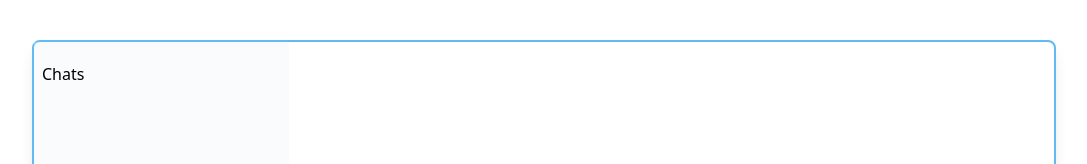
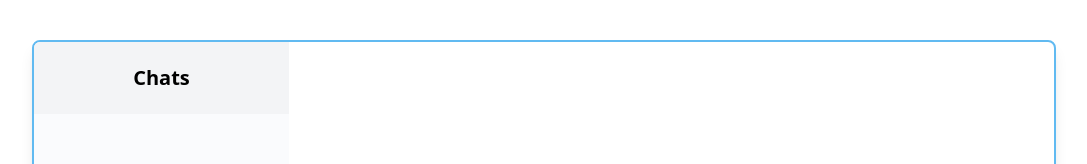
Before and after one commit to Hat52/Chat-App, a React (Vite) app in the folder client/: page / in a window 1280 px wide. Shown: the top 164 px of the page, without its empty margins (96-1183 px from the left). Built offline with nearby package versions, Linux system fonts and the light colour scheme.

Commit message:
chat header

```diff
--- a/client/src/App.tsx
+++ b/client/src/App.tsx
@@ -4,7 +4,7 @@ import { Sidebar } from './components';
 function App() {
 	return (
 		<div className="flex h-screen justify-center items-center w-screen">
-			<div className="h-[90%] w-[80%] border-2 border-[#61BAF1] rounded-sm shadow-lg">
+			<div className="h-[90%] w-[80%] border-2 border-[#61BAF1] rounded-sm shadow-lg overflow-hidden">
 				<Sidebar />
 			</div>
 		</div>
--- a/client/src/components/sidebar/index.tsx
+++ b/client/src/components/sidebar/index.tsx
@@ -1,7 +1,9 @@
 export default function Sidebar() {
 	return (
-		<div className="w-1/4 bg-[#EFF3F950] h-full flex flex-col gap-2 px-2 py-5">
-			<h3>Chats</h3>
+		<div className="w-1/4 bg-[#EFF3F950] h-full flex flex-col gap-2">
+			<div className="bg-gray-100 h-[10%] flex justify-center items-center">
+				<h3 className="font-bold text-xl ">Chats</h3>
+			</div>
 		</div>
 	);
 }
```
